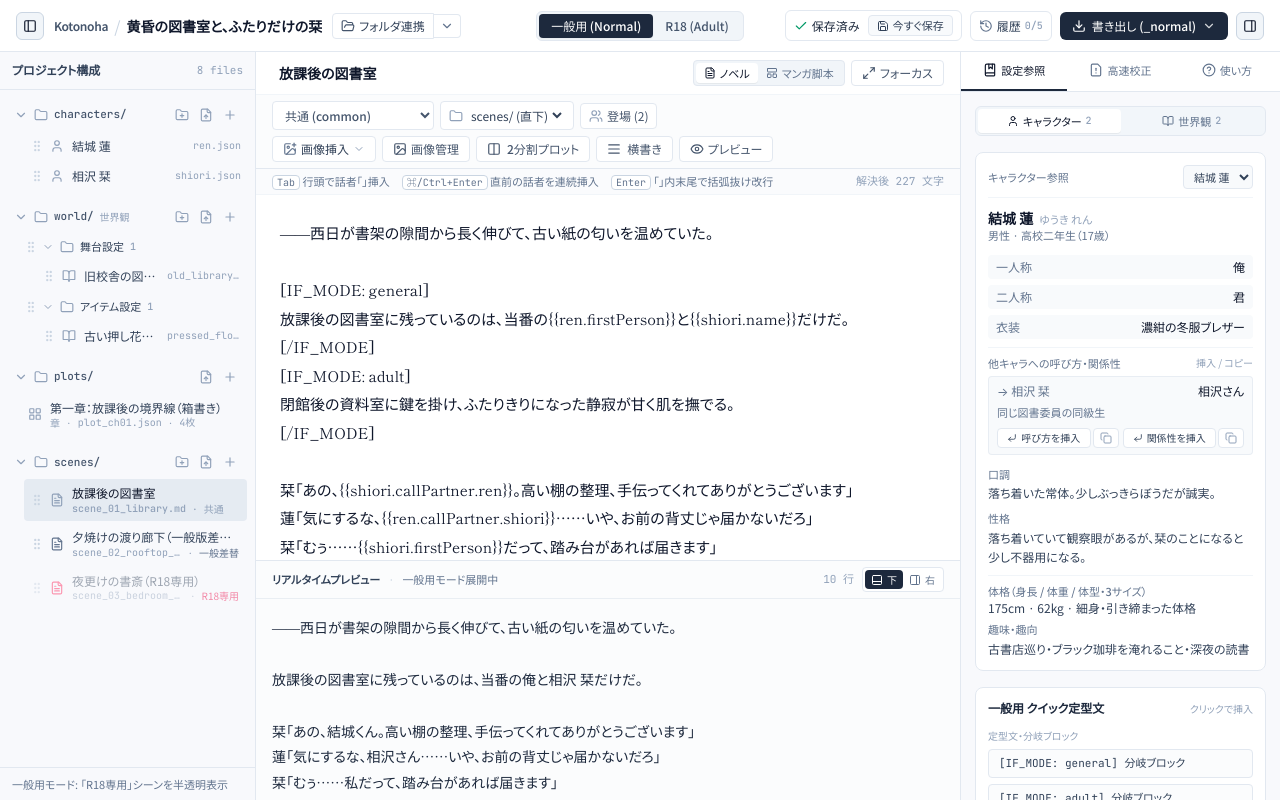
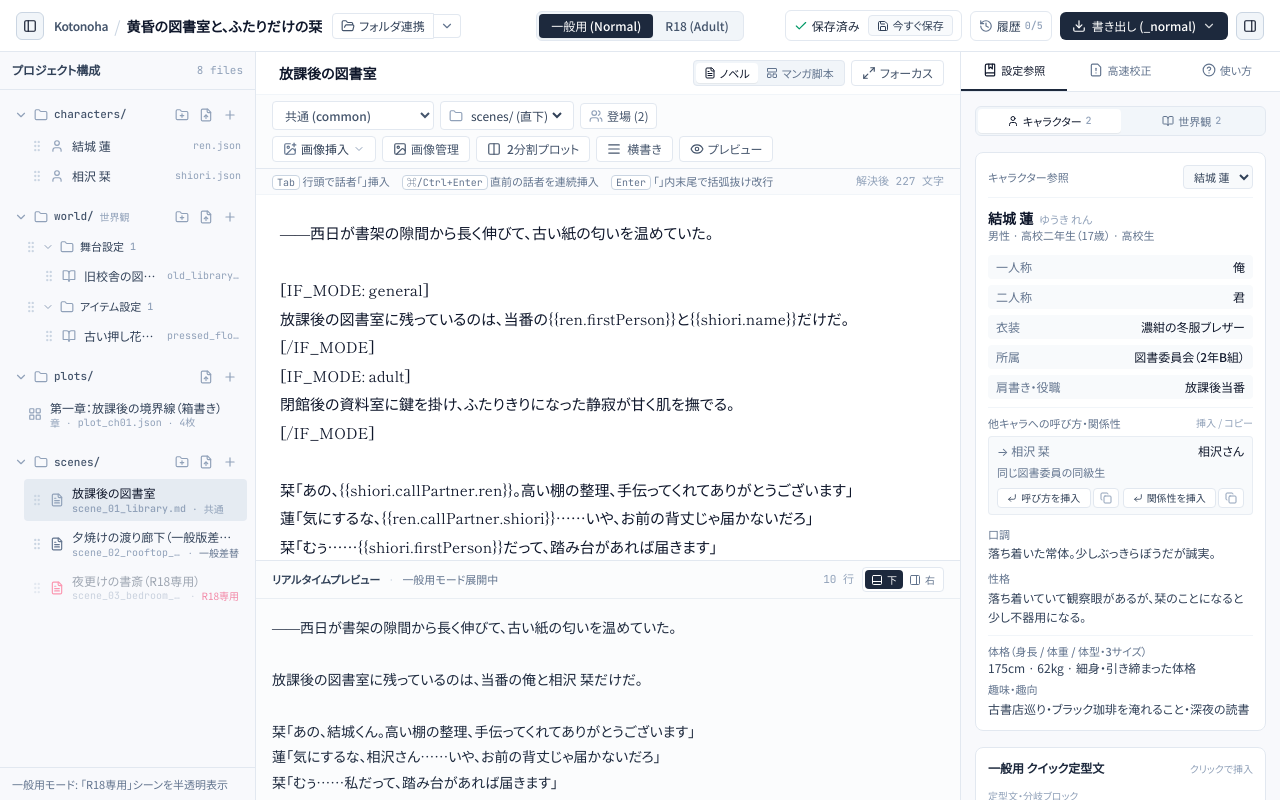
Before and after one commit to YoshidaTaiki77/ScenarioEditor, a React (Vite) app: page / in a window 1280 px wide. Built offline with nearby package versions, Linux system fonts and the light colour scheme.

Commit message:
feat(character): add occupation, affiliation, and role fields
Extended the character data model to include occupation, affiliation, and role title fields. Updated the UI in the character editor and inspector panes to support these new inputs, and updated the initial project data.

```diff
--- a/src/App.tsx
+++ b/src/App.tsx
@@ -1685,6 +1685,9 @@ export default function App() {
           firstPerson: '私',
           ageDisplay: '17歳',
           gender: '',
+          occupation: '',
+          affiliation: '',
+          roleTitle: '',
           relationship: '',
           callPartner: '',
           secondPerson: 'あなた',
--- a/src/components/CharacterEditorPane.tsx
+++ b/src/components/CharacterEditorPane.tsx
@@ -126,6 +126,21 @@ interface StandardOptionalFieldMeta {
 const STANDARD_OPTIONAL_FIELDS: StandardOptionalFieldMeta[] = [
   { key: 'ageDisplay', defaultLabel: '年齢表記' },
   { key: 'gender', defaultLabel: '性別', placeholder: '例: 女性 / 男性 / 不明' },
+  {
+    key: 'occupation',
+    defaultLabel: '職業',
+    placeholder: '例: 高校生 / カフェ店員 / 探偵 / 王宮魔導師',
+  },
+  {
+    key: 'affiliation',
+    defaultLabel: '所属',
+    placeholder: '例: 私立青葉高校 図書委員会 / 〇〇社 企画部 / 聖騎士団',
+  },
+  {
+    key: 'roleTitle',
+    defaultLabel: '肩書き・役職',
+    placeholder: '例: 生徒会長 / 部長 / 放課後当番 / 二つ名',
+  },
   { key: 'secondPerson', defaultLabel: '二人称' },
   { key: 'speechStyle', defaultLabel: '口調', multiline: true },
   { key: 'height', defaultLabel: '身長', placeholder: '例: 158cm' },
@@ -1403,7 +1418,20 @@ export const CharacterEditorPane: React.FC<CharacterEditorPaneProps> = ({
                   </div>
                 </div>
 
-                {/* 2. 話し方・セリフ */}
+                {/* 2. 職業・所属 */}
+                <div className="space-y-3 border-t border-slate-100 pt-5">
+                  <h4 className="text-[11px] font-semibold tracking-wide text-slate-500">
+                    職業・所属
+                  </h4>
+                  <div className="grid grid-cols-1 @xl:grid-cols-2 gap-4">
+                    {renderStandardField('occupation')}
+                    {renderStandardField('affiliation')}
+                    {renderStandardField('roleTitle')}
+                    {getStandardCategoryCustomFields('職業・所属').map(renderCustomCommonField)}
+                  </div>
+                </div>
+
+                {/* 3. 話し方・セリフ */}
                 <div className="space-y-3 border-t border-slate-100 pt-5">
                   <h4 className="text-[11px] font-semibold tracking-wide text-slate-500">
                     話し方・セリフ
--- a/src/components/RightInspectorPane.tsx
+++ b/src/components/RightInspectorPane.tsx
@@ -326,6 +326,9 @@ export const RightInspectorPane: React.FC<RightInspectorPaneProps> = ({
       { key: 'ruby', label: 'ルビ' },
       { key: 'ageDisplay', label: '年齢表記' },
       { key: 'gender', label: '性別' },
+      { key: 'occupation', label: '職業' },
+      { key: 'affiliation', label: '所属' },
+      { key: 'roleTitle', label: '肩書き・役職' },
       { key: 'height', label: '身長' },
       { key: 'weight', label: '体重' },
       { key: 'bodyType', label: '体型 / 3サイズ' },
@@ -906,9 +909,15 @@ export const RightInspectorPane: React.FC<RightInspectorPaneProps> = ({
                         {resolvedChar.ruby}
                       </span>
                     </div>
-                    {(resolvedChar.gender || resolvedChar.ageDisplay) && (
+                    {(resolvedChar.gender ||
+                      resolvedChar.ageDisplay ||
+                      resolvedChar.occupation) && (
                       <div className="text-[11px] text-slate-500">
-                        {[resolvedChar.gender, resolvedChar.ageDisplay]
+                        {[
+                          resolvedChar.gender,
+                          resolvedChar.ageDisplay,
+                          resolvedChar.occupation,
+                        ]
                           .filter(Boolean)
                           .join(' · ')}
                       </div>
@@ -1044,7 +1053,13 @@ export const RightInspectorPane: React.FC<RightInspectorPaneProps> = ({
                         ['一人称', resolvedChar.firstPerson, 'firstPerson'],
                         ['二人称', resolvedChar.secondPerson, 'secondPerson'],
                         ['衣装', resolvedChar.costume, 'costume'],
-                      ] as const
+                        ...(resolvedChar.affiliation
+                          ? ([['所属', resolvedChar.affiliation, 'affiliation']] as const)
+                          : []),
+                        ...(resolvedChar.roleTitle
+                          ? ([['肩書き・役職', resolvedChar.roleTitle, 'roleTitle']] as const)
+                          : []),
+                      ] as ReadonlyArray<readonly [string, string, string]>
                     ).map(([label, val, fieldKey]) => {
                       const locked = resolvedChar.lockedFields.includes(fieldKey);
                       const hasNewline = val.includes('\n');
--- a/src/data/initialProject.ts
+++ b/src/data/initialProject.ts
@@ -25,6 +25,9 @@ export const INITIAL_WORKSPACE: ScenarioWorkspace = {
         firstPerson: '俺',
         ageDisplay: '高校二年生（17歳）',
         gender: '男性',
+        occupation: '高校生',
+        affiliation: '図書委員会（2年B組）',
+        roleTitle: '放課後当番',
         relationship: '',
         callPartner: '',
         secondPerson: '君',
@@ -63,6 +66,9 @@ export const INITIAL_WORKSPACE: ScenarioWorkspace = {
         firstPerson: '私',
         ageDisplay: '高校二年生（17歳）',
         gender: '女性',
+        occupation: '高校生',
+        affiliation: '図書委員会（2年B組）',
+        roleTitle: '放課後当番',
         relationship: '',
         callPartner: '',
         secondPerson: 'あなた',
--- a/src/types/scenario.ts
+++ b/src/types/scenario.ts
@@ -8,6 +8,9 @@ export interface CharacterCommon {
   firstPerson: string;
   ageDisplay: string;
   gender?: string;
+  occupation?: string;
+  affiliation?: string;
+  roleTitle?: string;
   relationship: string;
   callPartner: string;
   secondPerson: string;
@@ -45,6 +48,7 @@ export interface ResolvedCharacterRelation {
 
 export const STANDARD_CHARACTER_CATEGORIES = [
   '基本情報',
+  '職業・所属',
   '話し方・セリフ',
   '対人・呼び方・関係性',
   '外見・体格',
@@ -137,6 +141,9 @@ export interface ResolvedCharacter {
   firstPerson: string;
   ageDisplay: string;
   gender: string;
+  occupation: string;
+  affiliation: string;
+  roleTitle: string;
   relationship: string;
   callPartner: string;
   secondPerson: string;
--- a/src/utils/fileImporter.ts
+++ b/src/utils/fileImporter.ts
@@ -346,6 +346,9 @@ async function importCharacterFiles(
       firstPerson: getStringField(rawCommon, 'firstPerson', '私'),
       ageDisplay: getStringField(rawCommon, 'ageDisplay'),
       gender: getStringField(rawCommon, 'gender'),
+      occupation: getStringField(rawCommon, 'occupation'),
+      affiliation: getStringField(rawCommon, 'affiliation'),
+      roleTitle: getStringField(rawCommon, 'roleTitle'),
       relationship: getStringField(rawCommon, 'relationship'),
       callPartner: getStringField(rawCommon, 'callPartner'),
       secondPerson: getStringField(rawCommon, 'secondPerson'),
--- a/src/utils/scenarioEngine.ts
+++ b/src/utils/scenarioEngine.ts
@@ -25,6 +25,9 @@ const STANDARD_COMMON_KEYS = new Set([
   'firstPerson',
   'ageDisplay',
   'gender',
+  'occupation',
+  'affiliation',
+  'roleTitle',
   'relationship',
   'callPartner',
   'secondPerson',
@@ -90,6 +93,9 @@ export function resolveCharacterProfile(
     firstPerson: pickField('firstPerson', char.common.firstPerson ?? ''),
     ageDisplay: pickField('ageDisplay', char.common.ageDisplay ?? ''),
     gender: pickField('gender', char.common.gender ?? ''),
+    occupation: pickField('occupation', char.common.occupation ?? ''),
+    affiliation: pickField('affiliation', char.common.affiliation ?? ''),
+    roleTitle: pickField('roleTitle', char.common.roleTitle ?? ''),
     relationship: pickField('relationship', char.common.relationship ?? ''),
     callPartner: pickField('callPartner', char.common.callPartner ?? ''),
     secondPerson: pickField('secondPerson', char.common.secondPerson ?? ''),
@@ -177,6 +183,9 @@ export function resolveCharacterProfile(
     firstPerson: baseFields.firstPerson,
     ageDisplay: baseFields.ageDisplay,
     gender: baseFields.gender,
+    occupation: baseFields.occupation,
+    affiliation: baseFields.affiliation,
+    roleTitle: baseFields.roleTitle,
     relationship: baseFields.relationship,
     callPartner: baseFields.callPartner,
     secondPerson: baseFields.secondPerson,
@@ -560,6 +569,9 @@ export function proofreadScene(
         'firstPerson',
         'ageDisplay',
         'gender',
+        'occupation',
+        'affiliation',
+        'roleTitle',
         'relationship',
         'callPartner',
         'secondPerson',
--- a/src/utils/storageManager.ts
+++ b/src/utils/storageManager.ts
@@ -260,6 +260,9 @@ export function normalizeWorkspace(raw: ScenarioWorkspace): ScenarioWorkspace {
         ...c.common,
         ageDisplay: c.common?.ageDisplay ?? gen.ageDisplay ?? seed?.common.ageDisplay ?? '',
         gender: c.common?.gender ?? gen.gender ?? seed?.common.gender ?? '',
+        occupation: c.common?.occupation ?? gen.occupation ?? seed?.common.occupation ?? '',
+        affiliation: c.common?.affiliation ?? gen.affiliation ?? seed?.common.affiliation ?? '',
+        roleTitle: c.common?.roleTitle ?? gen.roleTitle ?? seed?.common.roleTitle ?? '',
         relationship: c.common?.relationship ?? gen.relationship ?? '',
         callPartner: c.common?.callPartner ?? gen.callPartner ?? '',
         secondPerson:
```
